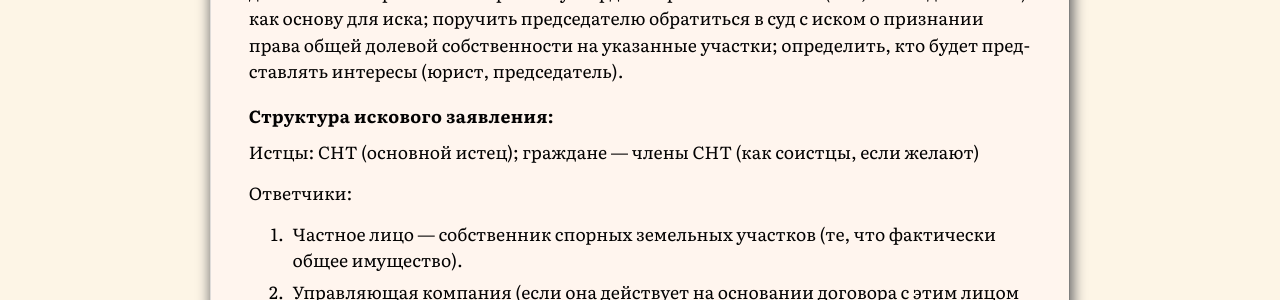
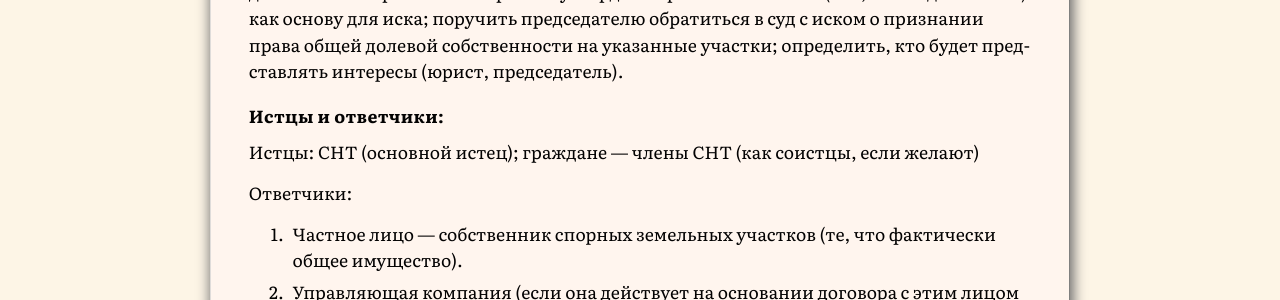
Before and after one commit to SergSi/land-use-art, a Jekyll site: the page built from _posts/2026-04-05-snt.md, in a window 1280 px wide and 900 px high, scrolled down 6621 px. Shown: the part 158-458 px from the top of the window. Built offline with Jekyll 4.4.1, drawn with Linux system fonts in a browser that asks for light colours; some web fonts are replaced.

Commit message:
Update 2026-04-05-snt.md

```diff
--- a/_posts/2026-04-05-snt.md
+++ b/_posts/2026-04-05-snt.md
@@ -138,7 +138,7 @@ summary: "Если ваш коттеджный посёлок расположе
 
 Если ответчик не согласился, подавайте иск в районный суд по месту нахождения земли. Истцом выступает СНТ (и, по желанию, члены СНТ как соистцы). Следует провести общее собрание членов СНТ и принять решение об обращении в суд. Почему это важно: суд проверит, уполномочен ли председатель подавать иск от имени СНТ; решение собрания должно быть оформлено протоколом с подписями, кворумом. Что должно быть в решении собрания: утвердить проект межевания (тот, что подготовили) как основу для иска; поручить председателю обратиться в суд с иском о признании права общей долевой собственности на указанные участки; определить, кто будет представлять интересы (юрист, председатель).
 
-#### Структура искового заявления:
+#### Истцы и ответчики:
 
 Истцы: СНТ (основной истец); граждане — члены СНТ (как соистцы, если желают)
 
```
